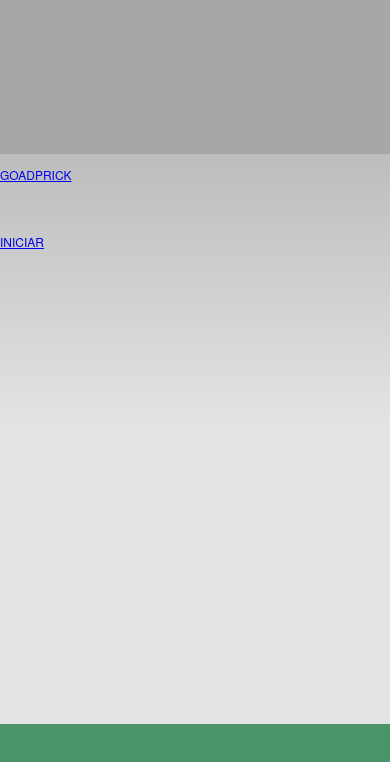
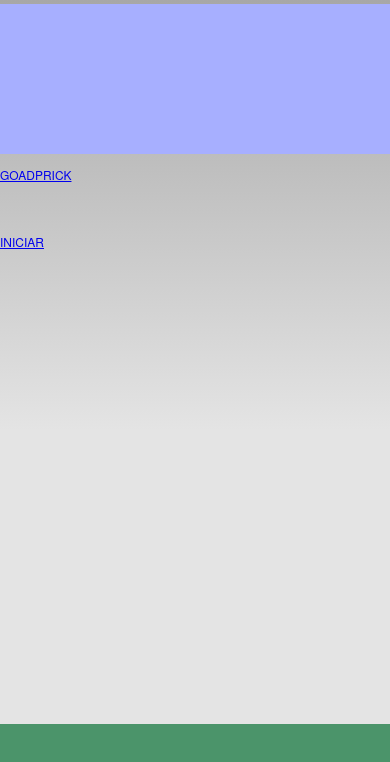
Before and after one commit to georgesito7/gpmapp, a website: page MenuApp/www/index.html in a window 390 px wide. Drawn offline with Linux system fonts and the light colour scheme; some packages are replaced by stand-ins of ours.

Commit message:
Mejora de Frame

```diff
--- a/MenuApp/config.xml
+++ b/MenuApp/config.xml
@@ -8,6 +8,8 @@
         Goad Prick Development Team
     </author>
     <content src="index.html"/>
+    <content src="container.html"/>
+    <content src="admin.html"/>
     <plugin name="cordova-plugin-whitelist"  />
     <access origin="*" browserOnly="true"  />
 
--- a/MenuApp/www/index.html
+++ b/MenuApp/www/index.html
@@ -41,7 +41,7 @@
 
 
             <div class="section group">
-                <div class="col span_1_of_2" style="background: #A7A7A7; height: 150px">
+                <div class="col span_1_of_2" style="background: #A7AFFF; height: 150px">
 
 
                 </div>
```
Also changed, not shown: 1 other file.
